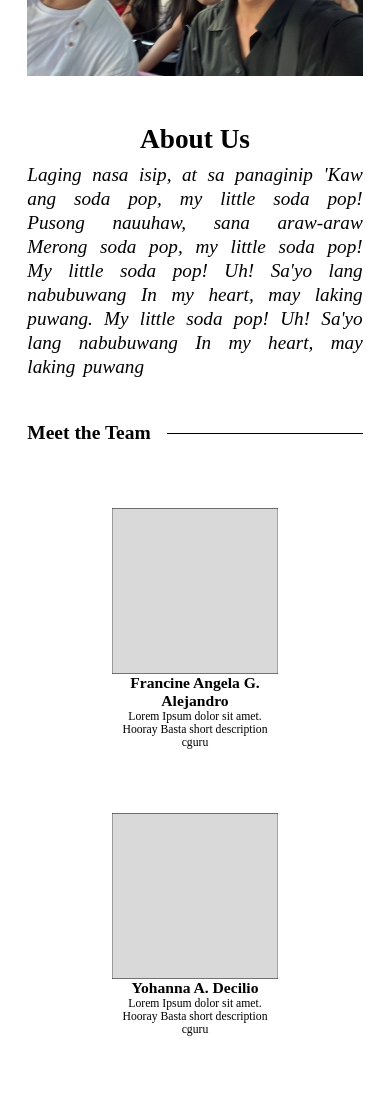
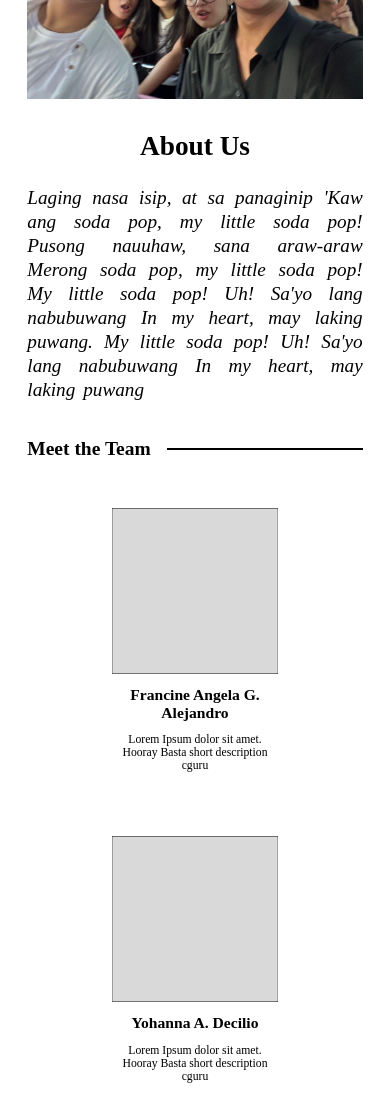
Before and after one commit to RandelYumul/Truth_in_Tales, a plain HTML site: page about us.html in a window 390 px wide. Shown: the part 380-1478 px from the top of the page. Drawn offline with Linux system fonts and the light colour scheme; a web font is replaced by a local one.

Commit message:
About us adjust

```diff
--- a/styles.css
+++ b/styles.css
@@ -421,7 +421,7 @@ ul li:hover > .blogs {
 /* ============================================================================================================== */
 
 .about_content{
-    margin: 7%;
+    margin: 5% 7%;
 }
 
 .about_fill_img {
@@ -434,7 +434,7 @@ ul li:hover > .blogs {
 }
 
 .about_content h1{
-    margin-bottom: 5rem;
+    margin-bottom: clamp(0.5rem, 10vh, 6rem);
     font-size: clamp(20%, 5vw, 300%);
     text-align: center;
     font-style: italic;
@@ -510,11 +510,13 @@ ul li:hover > .blogs {
 .profile h1{
     font-size: clamp(0.3rem, 2vw, 1.5rem);
     text-align: center;
+    margin-top: clamp(0.3rem, 3vw, 2rem);
 }
 
 .profile p{
     font-size: clamp(0.3rem, 2vw, 1rem);
     text-align: center;
+    margin-top: clamp(0.3rem, 3vw, 2rem);
 }
 
 .profile{
@@ -904,6 +906,14 @@ ul li:hover > .blogs {
     /* ABOUT-US-START */
     /* ============================================================================================================== */
 
+    .about_content{
+        margin-top: 5rem;
+    }
+
+    .about_content h1{
+        margin-bottom: clamp(0.5rem, 6vh, 6rem);
+    }
+
     .about_fill_img {
         min-width: 30rem;
         min-height: 15rem;
@@ -911,7 +921,6 @@ ul li:hover > .blogs {
         max-height: 18rem;
     }
 
-
     .about_main_text{
         padding-left: 2rem;
     }
@@ -926,7 +935,7 @@ ul li:hover > .blogs {
     .whole_profile_ipad{
         display: flex;
         flex-direction: column;
-        margin: 5rem;
+        margin: 2rem;
     }
     .whole_profile{
         display: none;
@@ -977,10 +986,6 @@ ul li:hover > .blogs {
     .whole_profile_ipad{
         display: flex;
         flex-direction: column;
-        margin: 5rem;
-    }
-    .whole_profile{
-        display: none;
     }
 
     /* ============================================================================================================== */
@@ -1012,14 +1017,6 @@ ul li:hover > .blogs {
         word-spacing: 0.2rem;
         line-height: 1.2rem;
     }
-    .whole_profile_ipad{
-        display: flex;
-        flex-direction: column;
-        margin: 5rem;
-    }
-    .whole_profile{
-        display: none;
-    }
 
     /* ============================================================================================================== */
     /* ABOUT-US-END */
@@ -1051,11 +1048,7 @@ ul li:hover > .blogs {
         word-spacing: 0.2rem;
         line-height: 1.1rem;
     }
-    .whole_profile_ipad{
-        display: flex;
-        flex-direction: column;
-        margin: 5rem;
-    }
+
     .whole_profile{
         display: none;
     }
@@ -1149,7 +1142,9 @@ ul li:hover > .blogs {
     /* ============================================================================================================== */
     /* ABOUT-US-START */
     /* ============================================================================================================== */
-
+    .about_content{
+        margin-top: 3rem;
+    }
     .about_main{
         display: flex;
         flex-direction: column;
@@ -1163,9 +1158,9 @@ ul li:hover > .blogs {
         max-height: 18rem;
     }
 
-    .about_content h1{
+    /* .about_content h1{
         margin-bottom: 3rem;
-    }
+    } */
 
     .about_main_text{
         padding-left: 0;
@@ -1173,7 +1168,8 @@ ul li:hover > .blogs {
     }
 
     .about_main_text h2{
-        margin-top: 3rem;
+        margin-top: 2rem;
+        margin-bottom: 1rem;
     }
 
     .about_blog_content{
@@ -1186,7 +1182,7 @@ ul li:hover > .blogs {
     .whole_profile_ipad{
         display: flex;
         flex-direction: column;
-        margin: 2rem 5rem;
+        margin: 1rem 5rem 2rem 5rem;
     }
 
     .whole_profile{
```
